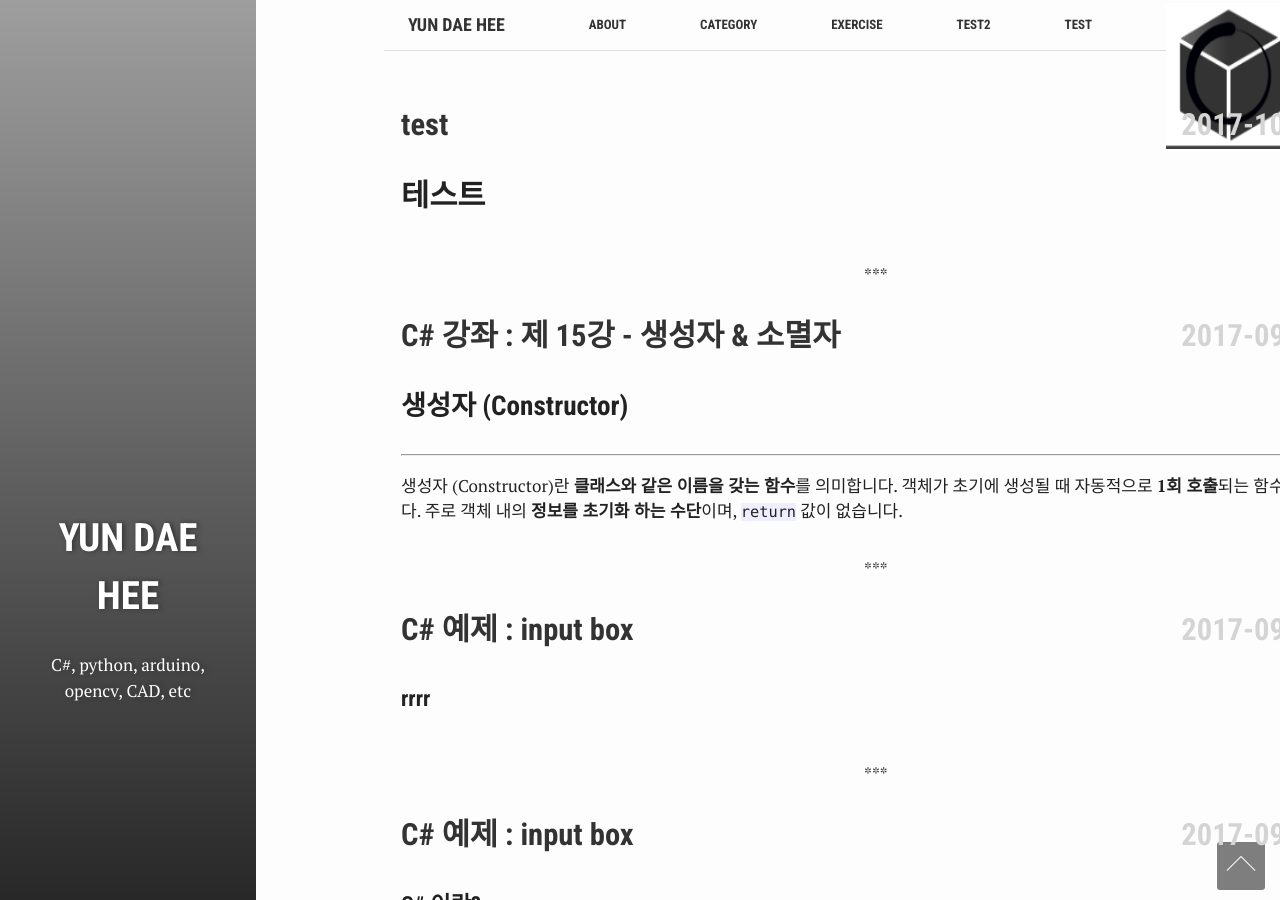
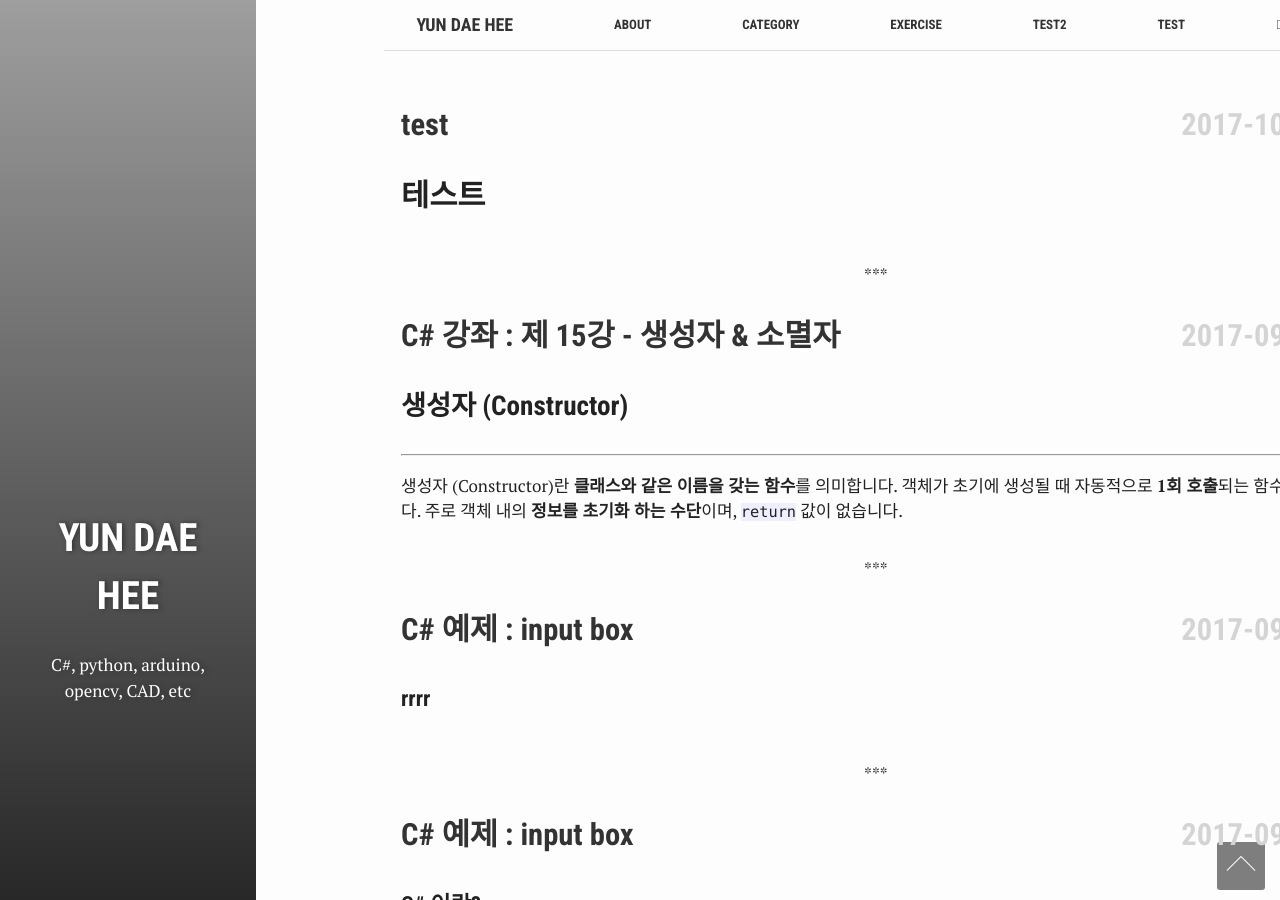
Before and after one commit to test076923/test076923.github.io, a Jekyll site: the page built from index.html, in a window 1280 px wide and 900 px high. Built offline with Jekyll 4.4.1, drawn with Linux system fonts in a browser that asks for light colours; nearby versions of some CDN libraries; comment, search, counter and statistics services are not loaded.

Commit message:
Update header.html

```diff
--- a/_includes/header.html
+++ b/_includes/header.html
@@ -15,8 +15,8 @@
 
     <!-- <a href="http://www.naver.com"> NAVER; </a> -->
 
-    <a href="https://www.naver.com">
-      <img src="{{ site.baseurl }}/favicon.ico" width=50 height=50 class="cover" style="none" />
+    <a href="https://www.naver.com" class="icon fa-facebook">
+      <!--  <img src="{{ site.baseurl }}/favicon.ico" width=50 height=50 class="cover" style="none" />  -->
     </a>
 
     <label for="menu-checkbox" class="toggle-button" data-open="☰" data-close="☰" onclick></label>
```
